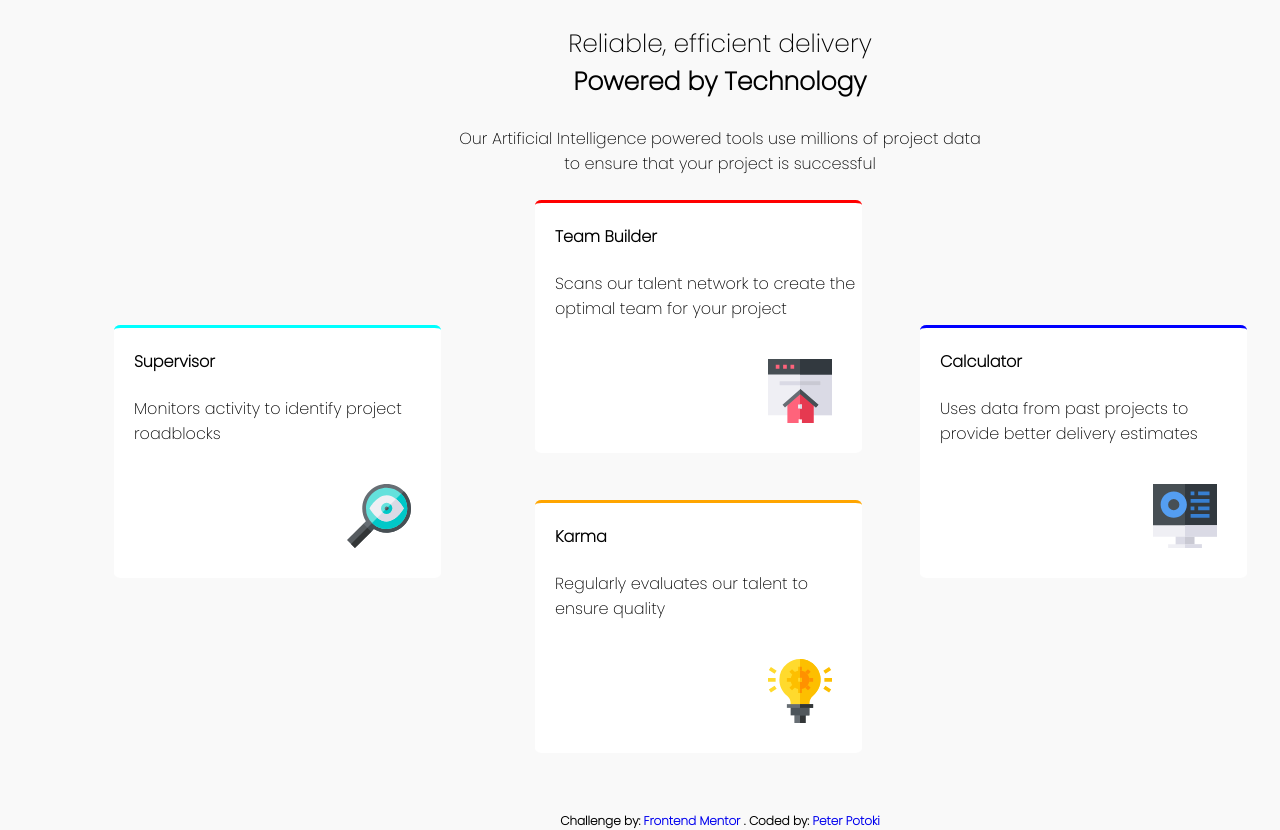
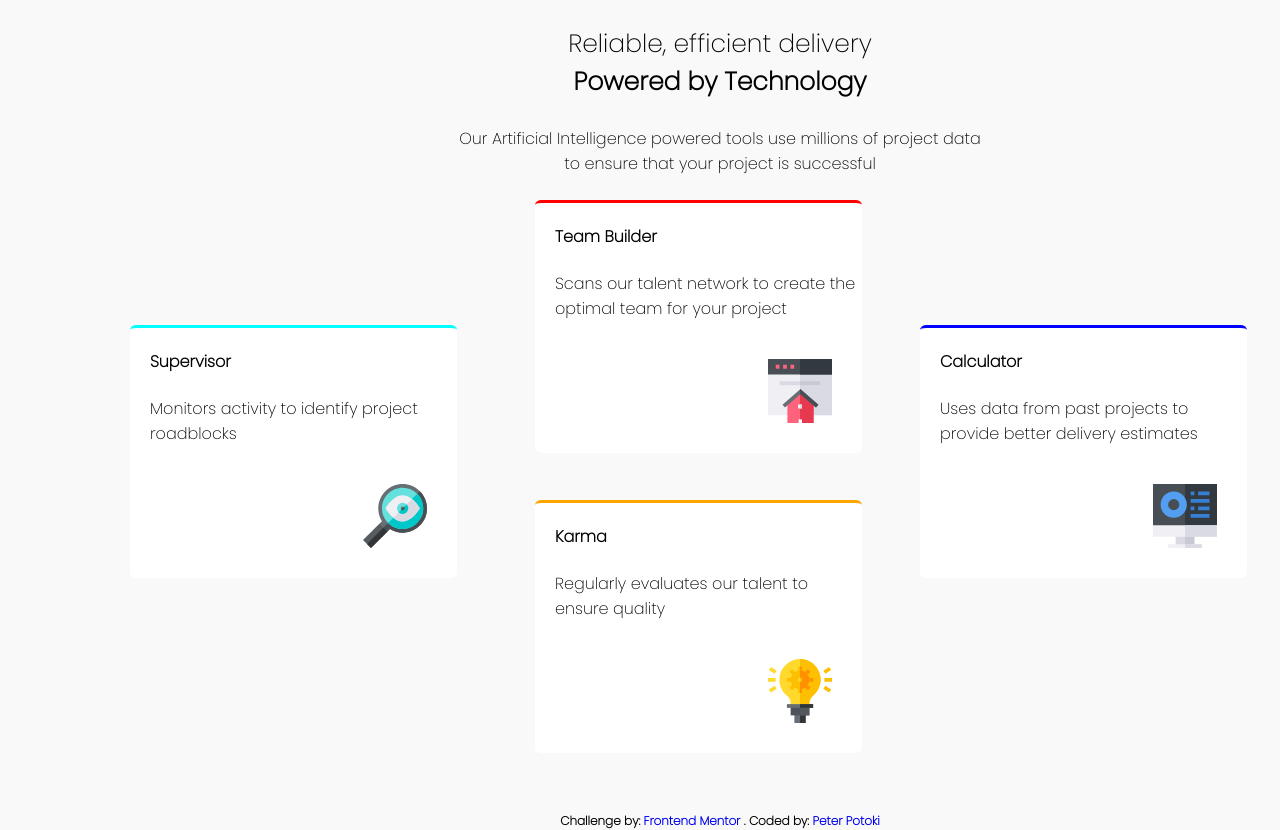
Before and after one commit to potopeter/Four-Card, a plain HTML site: page index.html in a window 1280 px wide. Shown: the top 830 px of the page. Drawn offline with Linux system fonts and the light colour scheme.

Commit message:
update css

```diff
--- a/css/styles.css
+++ b/css/styles.css
@@ -11,7 +11,7 @@ body{
     width: 24%;
     height: 250px;
     position: absolute;
-    left: 114px;
+    left: 130px;
     top: 325px;
     background-color: white;
     border-top: solid 3px cyan;
```
